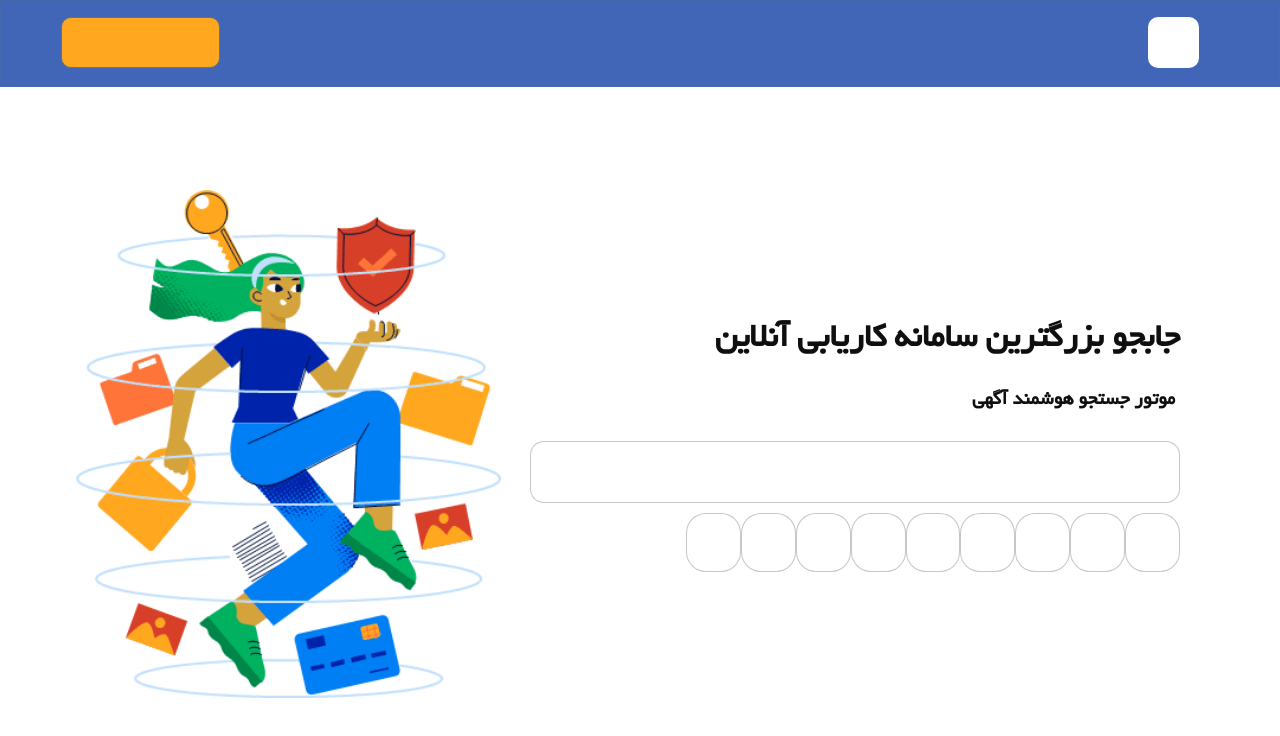
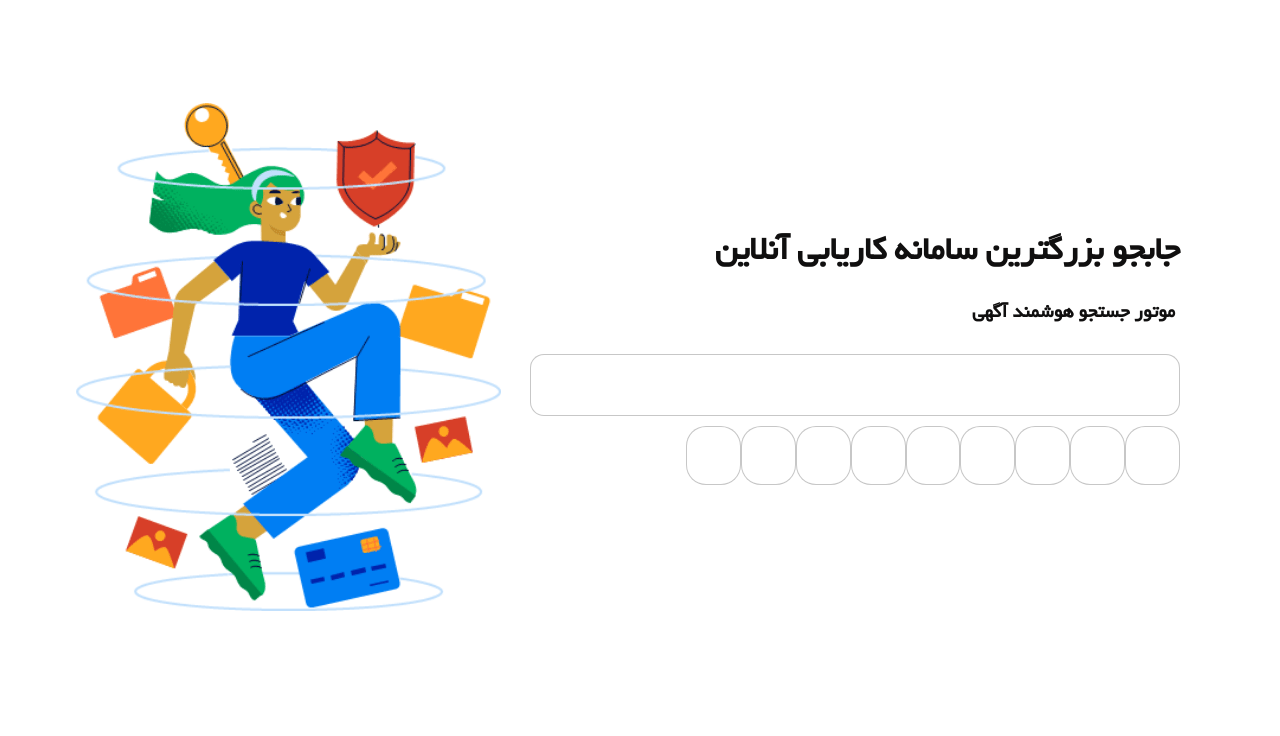
Before and after one commit to fatemeebrahimzadeh/jobjoo, a React (Create React App) app: page / in a window 1280 px wide. Shown: the top 736 px of the page. Built offline with nearby package versions, Linux system fonts and the light colour scheme.

Commit message:
add selectBox to project

```diff
--- a/src/App.tsx
+++ b/src/App.tsx
@@ -1,12 +1,10 @@
 import React from 'react';
 import Router from './routes';
 import './App.css';
-import Navbar from './components/navbar/Navbar';
 
 function App() {
   return (
     <div>
-      <Navbar />
       <Router />
     </div>
   );
```
